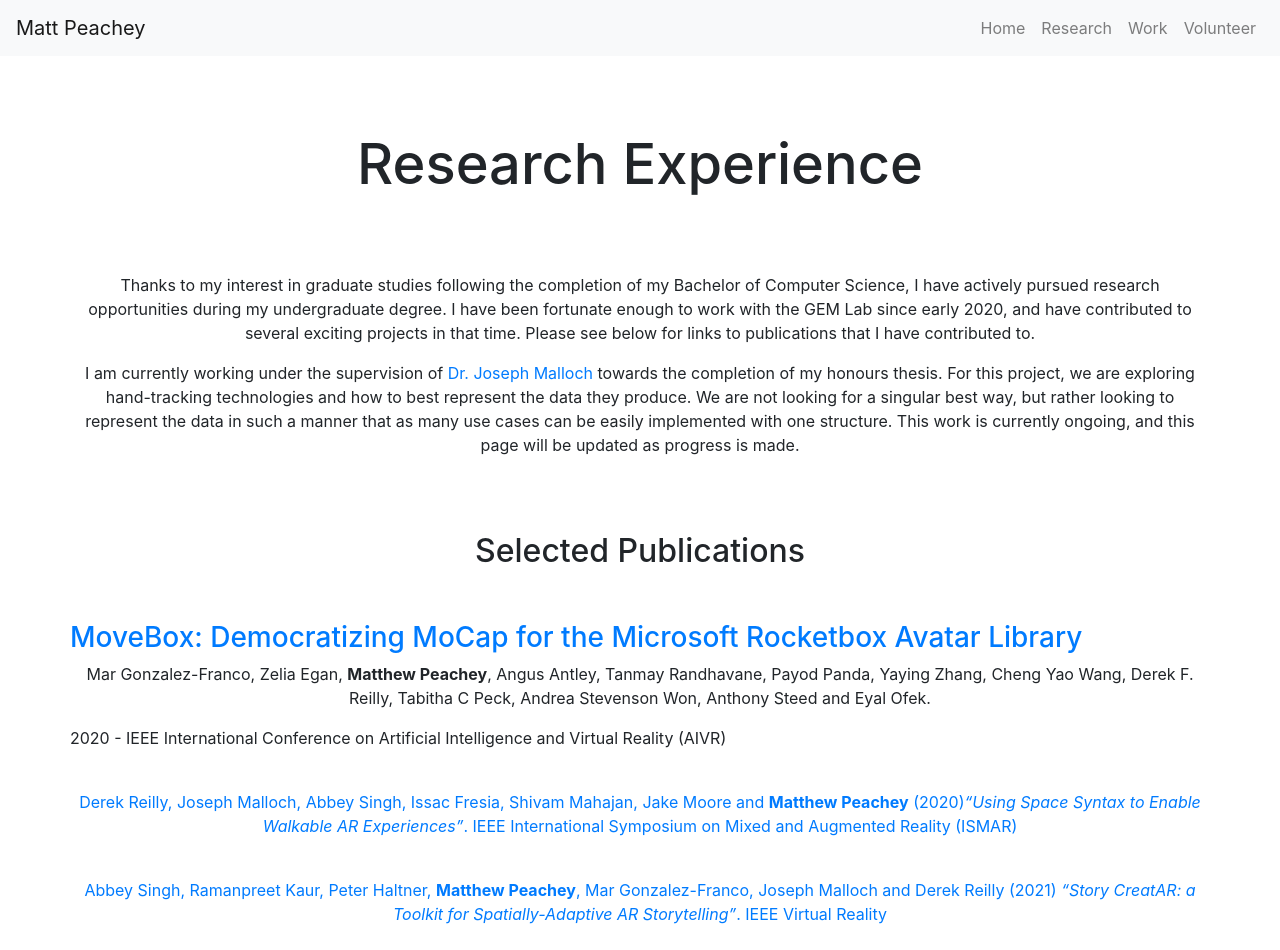
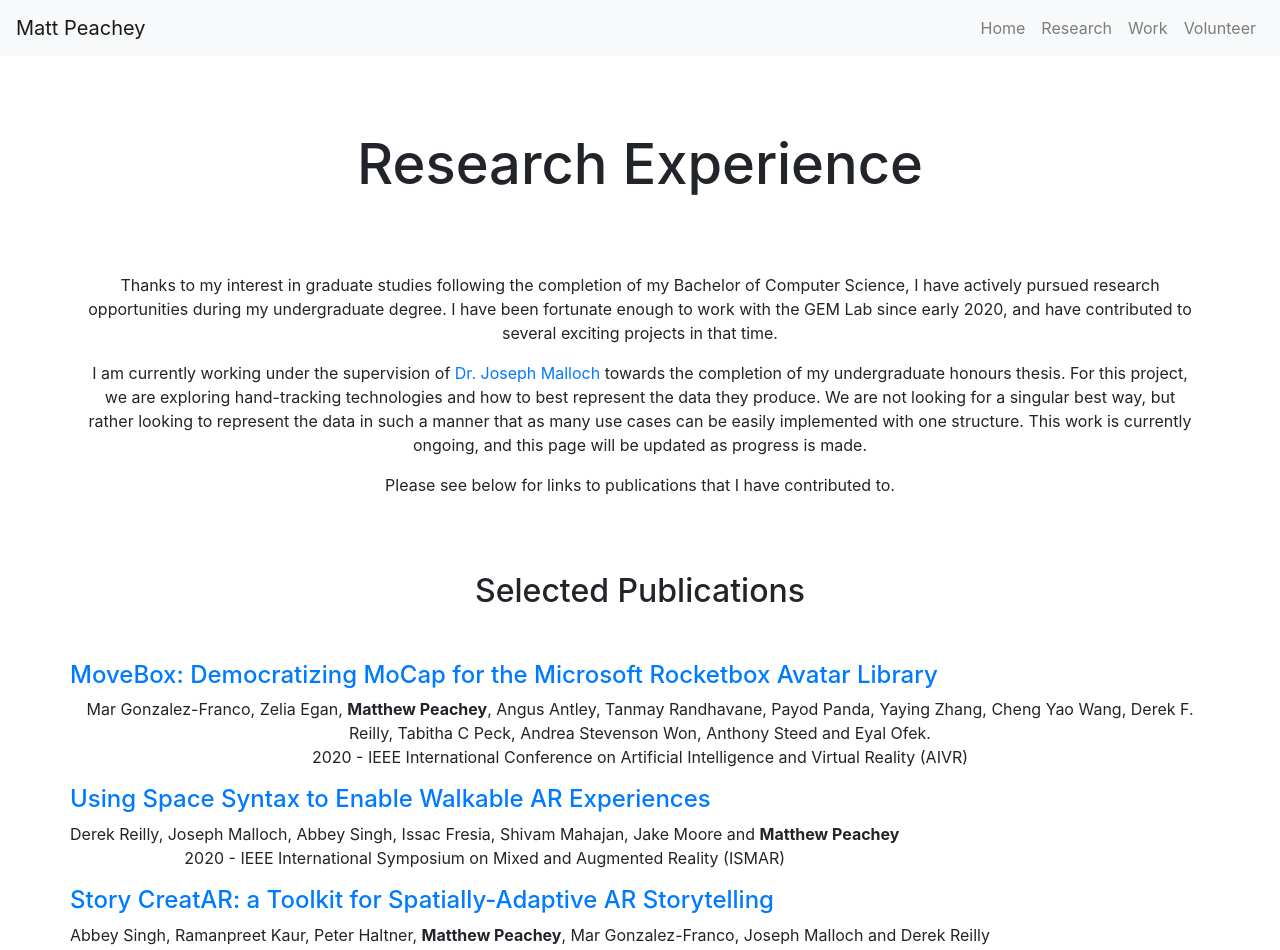
Before and after one commit to peacheym/PeacheyWeb, a React (Create React App) app: page /research in a window 1280 px wide. Shown: the top 950 px of the page. Built offline with nearby package versions, Linux system fonts and the light colour scheme.

Commit message:
Update research page format.

```diff
--- a/src/experience/Research.js
+++ b/src/experience/Research.js
@@ -12,8 +12,7 @@ class Research extends Component {
           my Bachelor of Computer Science, I have actively pursued research
           opportunities during my undergraduate degree. I have been fortunate
           enough to work with the GEM Lab since early 2020, and have contributed
-          to several exciting projects in that time. Please see below for links
-          to publications that I have contributed to.
+          to several exciting projects in that time.
         </p>
         <p>
           I am currently working under the supervision of{" "}
@@ -23,60 +22,63 @@ class Research extends Component {
           >
             Dr. Joseph Malloch
           </a>{" "}
-          towards the completion of my honours thesis. For this project, we are
-          exploring hand-tracking technologies and how to best represent the
-          data they produce. We are not looking for a singular best way, but
-          rather looking to represent the data in such a manner that as many use
-          cases can be easily implemented with one structure. This work is
-          currently ongoing, and this page will be updated as progress is made.
+          towards the completion of my undergraduate honours thesis. For this
+          project, we are exploring hand-tracking technologies and how to best
+          represent the data they produce. We are not looking for a singular
+          best way, but rather looking to represent the data in such a manner
+          that as many use cases can be easily implemented with one structure.
+          This work is currently ongoing, and this page will be updated as
+          progress is made.
         </p>
+        <p>
+          Please see below for links to publications that I have contributed to.
+        </p>
+
         <h2 className="exph2">Selected Publications</h2>
         <Row>
-          <h3>
+          <h4>
             <a href="https://www.microsoft.com/en-us/research/publication/movebox-democratizing-mocap-for-the-microsoft-rocketbox-avatar-library/">
               MoveBox: Democratizing MoCap for the Microsoft Rocketbox Avatar
               Library
             </a>
-          </h3>
+          </h4>
           <p>
             Mar Gonzalez-Franco, Zelia Egan, <strong>Matthew Peachey</strong>,
             Angus Antley, Tanmay Randhavane, Payod Panda, Yaying Zhang, Cheng
             Yao Wang, Derek F. Reilly, Tabitha C Peck, Andrea Stevenson Won,
             Anthony Steed and Eyal Ofek.
-          </p>
-          <p>
+            <br></br>
             2020 - IEEE International Conference on Artificial Intelligence and
             Virtual Reality (AIVR)
           </p>
         </Row>
-        <br></br>
+
         <Row>
+          <h4>
+            <a href="https://ieeexplore.ieee.org/document/9288424">
+              Using Space Syntax to Enable Walkable AR Experiences
+            </a>
+          </h4>
           <p>
-            <a
-              color="black"
-              href="https://ieeexplore.ieee.org/document/9288424"
-            >
-              Derek Reilly, Joseph Malloch, Abbey Singh, Issac Fresia, Shivam
-              Mahajan, Jake Moore and <strong>Matthew Peachey</strong> (2020)
-              <i>“Using Space Syntax to Enable Walkable AR Experiences”</i>.
-              IEEE International Symposium on Mixed and Augmented Reality
-              (ISMAR)
-            </a>
+            Derek Reilly, Joseph Malloch, Abbey Singh, Issac Fresia, Shivam
+            Mahajan, Jake Moore and <strong>Matthew Peachey</strong>
+            <br></br>
+            2020 - IEEE International Symposium on Mixed and Augmented Reality
+            (ISMAR)
           </p>
         </Row>
-        <br></br>
+
         <Row>
+          <h4>
+            <a href="https://mattpeachey.ca/research">
+              Story CreatAR: a Toolkit for Spatially-Adaptive AR Storytelling
+            </a>
+          </h4>
           <p>
-            <a color="black" href="https://mattpeachey.ca/research">
-              Abbey Singh, Ramanpreet Kaur, Peter Haltner,{" "}
-              <strong>Matthew Peachey</strong>, Mar Gonzalez-Franco, Joseph
-              Malloch and Derek Reilly (2021){" "}
-              <i>
-                “Story CreatAR: a Toolkit for Spatially-Adaptive AR
-                Storytelling”
-              </i>
-              . IEEE Virtual Reality
-            </a>
+            Abbey Singh, Ramanpreet Kaur, Peter Haltner,{" "}
+            <strong>Matthew Peachey</strong>, Mar Gonzalez-Franco, Joseph
+            Malloch and Derek Reilly
+            <br></br>2021 - IEEE Virtual Reality
           </p>
         </Row>
         <br></br>
```
